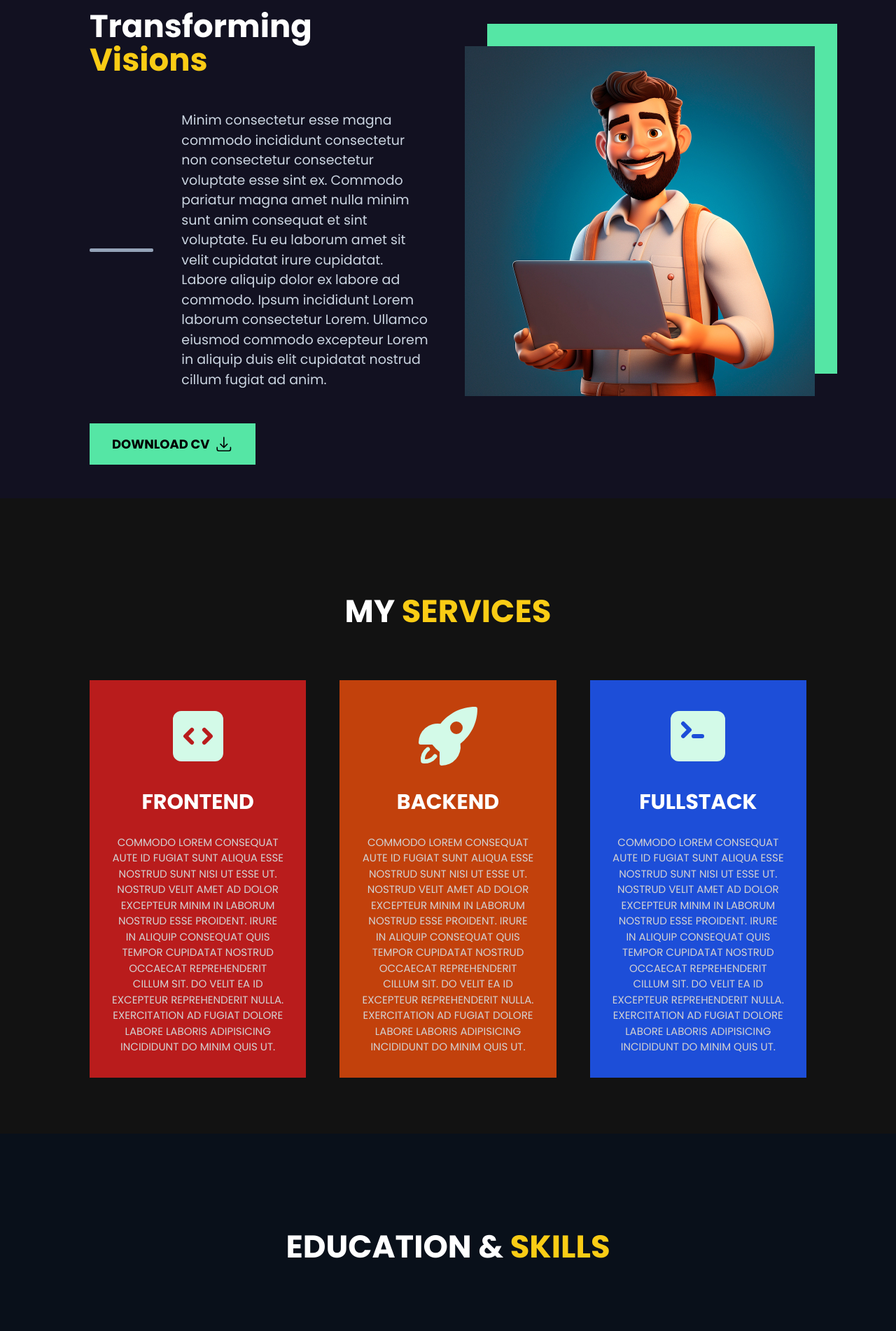
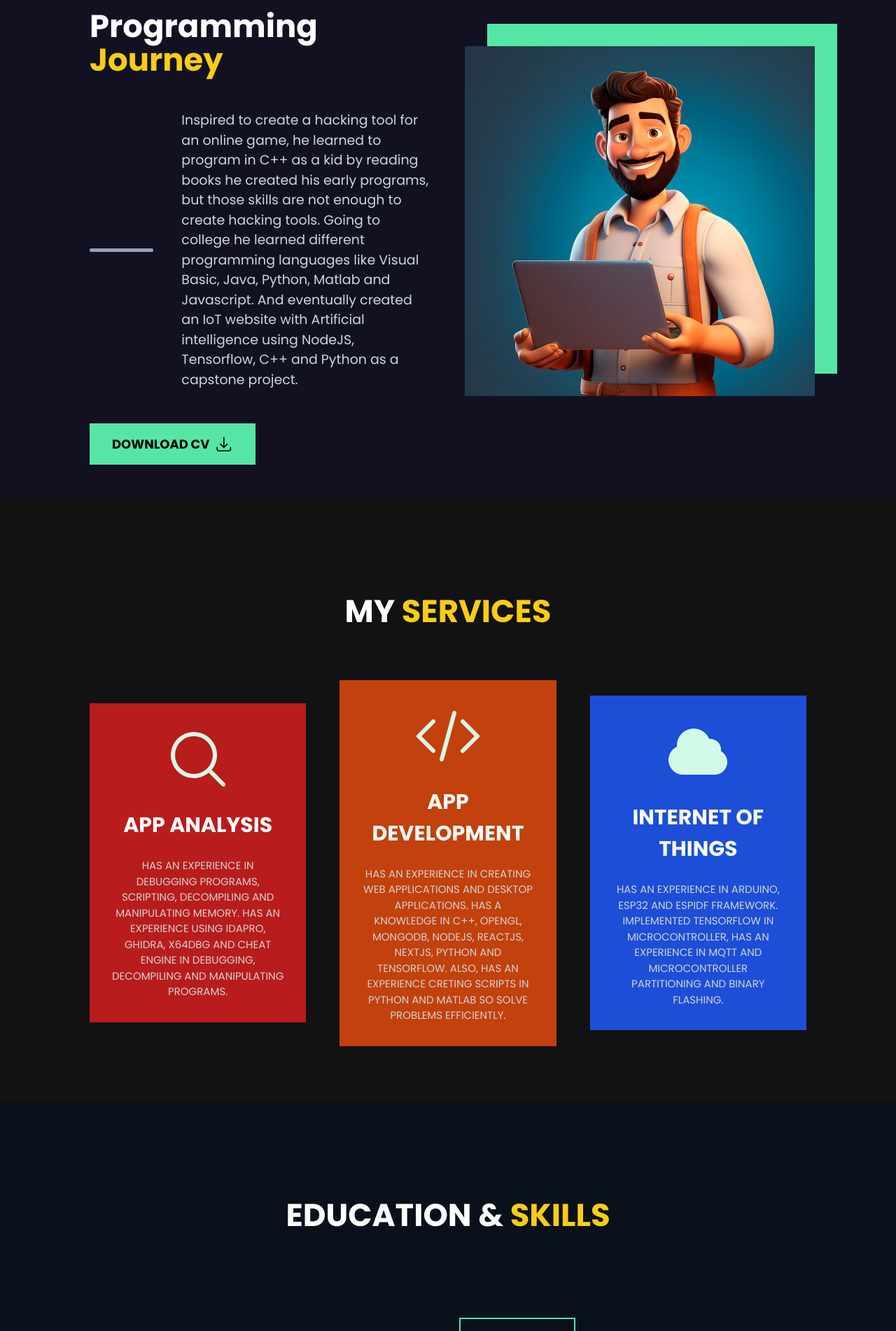
Before and after one commit to Photons3/lumine-portfolio, a Next.js app: page / in a window 1280 px wide. Shown: the part 880-2782 px from the top of the page at 70% size. Built offline with nearby package versions, Linux system fonts and the light colour scheme.

Commit message:
skills hero about and services

```diff
--- a/src/components/About.tsx
+++ b/src/components/About.tsx
@@ -11,18 +11,18 @@ const About = () => {
             ABOUT ME
           </h1>
           <h2 className="text-[25px] md:text-[35px] lg:text-[45px] md:leading-[3rem] leading-[2rem] capitalize mb-[3rem] font-bold text-white">
-            Transforming <span className="text-yellow-400">Visions</span>
+            Programming <span className="text-yellow-400">Journey</span>
           </h2>
           <div className="mb-[3rem] flex items-center md:space-x-10">
             <span className="w-[100px] hidden md:block h-[5px] bg-slate-400 rounded-sm"></span>
             <p className="text-[19px] text-slate-300 w-[80%]">
-              Minim consectetur esse magna commodo incididunt consectetur non
-              consectetur consectetur voluptate esse sint ex. Commodo pariatur
-              magna amet nulla minim sunt anim consequat et sint voluptate. Eu
-              eu laborum amet sit velit cupidatat irure cupidatat. Labore
-              aliquip dolor ex labore ad commodo. Ipsum incididunt Lorem laborum
-              consectetur Lorem. Ullamco eiusmod commodo excepteur Lorem in
-              aliquip duis elit cupidatat nostrud cillum fugiat ad anim.
+              Inspired to create a hacking tool for an online game, he learned
+              to program in C++ as a kid by reading books he created his early
+              programs, but those skills are not enough to create hacking tools.
+              Going to college he learned different programming languages like
+              Visual Basic, Java, Python, Matlab and Javascript. And eventually
+              created an IoT website with Artificial intelligence using NodeJS,
+              Tensorflow, C++ and Python as a capstone project.
             </p>
           </div>
           <button className="px-[2rem] hover:bg-yellow-400 transition-all duration-200 py-[1rem] text-[18px] font-bold uppercase bg-[#55e6a5] text-black flex items-center space-x-2">
@@ -30,7 +30,10 @@ const About = () => {
             <ArrowDownTrayIcon className="w-[1.6rem] h-[1.7rem] text-black" />
           </button>
         </div>
-        <div data-aos="fade-left" className="lg:w-[500px] mx-auto md:mx-0 mt-[2rem] lg:mt-0 lg:h-[500px] w-[300px] h-[300px] relative">
+        <div
+          data-aos="fade-left"
+          className="lg:w-[500px] mx-auto md:mx-0 mt-[2rem] lg:mt-0 lg:h-[500px] w-[300px] h-[300px] relative"
+        >
           <Image
             src="/images/about.jpg"
             alt="user"
--- a/src/components/Hero.tsx
+++ b/src/components/Hero.tsx
@@ -6,20 +6,23 @@ import { ArrowDownTrayIcon, PlayCircleIcon } from "@heroicons/react/24/solid";
 
 const Hero = () => {
   return (
-    <div id="home" className="h-[88vh] bg-[url('/images/banner.jpg')] bg-cover bg-center mt-[10vh]">
+    <div
+      id="home"
+      className="h-[88vh] bg-[url('/images/banner.jpg')] bg-cover bg-center mt-[10vh]"
+    >
       <Particle />
       <div className="w-[80%] grid-cols-1 mx-auto grid lg:grid-cols-2 gap-[3rem] h-[100%] items-center">
         <div>
           <h1 className="text-[35px] md:text-[50px] text-white font-bold">
-            HI, I`M <span className="text-yellow-400">JESTER!</span>
+            HI, I&apos;M <span className="text-yellow-400">JESTER!</span>
           </h1>
           <TextEffect />
           <p className="mt-[1.5rem] text-[18px] text-[#ffffff92]">
-            In laboris cupidatat dolor eu id officia ullamco est esse
-            reprehenderit. In velit ut sunt do tempor non sunt sit. Velit
-            laboris tempor commodo exercitation dolore anim ut eiusmod sint
-            minim exercitation ea. Ad anim sit pariatur id ut cupidatat labore
-            minim.
+            I&apos;m an Electronics Engineer that loves to thinker with
+            electronics devices and automate them. I started learning
+            programming when I was a 10 years old being inspired by Game
+            Hacking. Loves computers in general and by hobby learned programming
+            through reading books, e-books and videos available on the internet
           </p>
           <div className="mt-[2rem] flex-col space-y-6 sm:space-y-0 sm:flex sm:flex-row items-center sm:space-x-6">
             <button className="px-[2rem] hover:bg-yellow-400 transition-all duration-200 py-[1rem] text-[18px] font-bold uppercase bg-[#55e6a5] text-black flex items-center space-x-2">
--- a/src/components/Services.tsx
+++ b/src/components/Services.tsx
@@ -1,62 +1,62 @@
 import {
+  CloudIcon,
+  CodeBracketIcon,
   CodeBracketSquareIcon,
   CommandLineIcon,
+  MagnifyingGlassIcon,
   RocketLaunchIcon,
 } from "@heroicons/react/24/solid";
 import React from "react";
 
 const Services = () => {
   return (
-    <div id="services" className="bg-[#121212] pt-[4rem] md:pt-[8rem] pb-[5rem]">
+    <div
+      id="services"
+      className="bg-[#121212] pt-[4rem] md:pt-[8rem] pb-[5rem]"
+    >
       <p className="heading">
         My <span className="text-yellow-400">Services</span>
       </p>
       <div className="grid grid-cols-1 md:grid-cols-2 lg:grid-cols-3 w-[80%] mx-auto items-center gap-[3rem] mt-[4rem] text-white">
         <div data-aos="fade-right">
           <div className="bg-red-700 hover:scale-110 transform transition-all duration-300 hover:-rotate-6 uppercase font-semibold text-center p-[2rem]">
-            <CodeBracketSquareIcon className="w-[6rem] h-[6rem] mx-auto text-[#d3fae8]" />
+            <MagnifyingGlassIcon className="w-[6rem] h-[6rem] mx-auto text-[#d3fae8]" />
             <h1 className="texy-[20px] md:text-[30px] mt-[1.5rem] mb-[1.5rem]">
-              Frontend
+              App Analysis
             </h1>
             <p className="text-[15px] text-[#d3d2d2] font-normal">
-              Commodo Lorem consequat aute id fugiat sunt aliqua esse nostrud
-              sunt nisi ut esse ut. Nostrud velit amet ad dolor excepteur minim
-              in laborum nostrud esse proident. Irure in aliquip consequat quis
-              tempor cupidatat nostrud occaecat reprehenderit cillum sit. Do
-              velit ea id excepteur reprehenderit nulla. Exercitation ad fugiat
-              dolore labore laboris adipisicing incididunt do minim quis ut.
+              Has an experience in debugging programs, scripting, decompiling
+              and manipulating memory. Has an experience using IDAPro, Ghidra,
+              x64dbg and Cheat Engine in debugging, decompiling and manipulating
+              programs.
             </p>
           </div>
         </div>
         <div data-aos="zoom-in" data-aos-delay="300">
           <div className="bg-orange-700 hover:scale-110 transform transition-all duration-300 uppercase font-semibold text-center p-[2rem]">
-            <RocketLaunchIcon className="w-[6rem] h-[6rem] mx-auto text-[#d3fae8]" />
+            <CodeBracketIcon className="w-[6rem] h-[6rem] mx-auto text-[#d3fae8]" />
             <h1 className="texy-[20px] md:text-[30px] mt-[1.5rem] mb-[1.5rem]">
-              Backend
+              App Development
             </h1>
             <p className="text-[15px] text-[#d3d2d2] font-normal">
-              Commodo Lorem consequat aute id fugiat sunt aliqua esse nostrud
-              sunt nisi ut esse ut. Nostrud velit amet ad dolor excepteur minim
-              in laborum nostrud esse proident. Irure in aliquip consequat quis
-              tempor cupidatat nostrud occaecat reprehenderit cillum sit. Do
-              velit ea id excepteur reprehenderit nulla. Exercitation ad fugiat
-              dolore labore laboris adipisicing incididunt do minim quis ut.
+              Has an experience in creating Web Applications and Desktop
+              Applications. Has a knowledge in C++, OpenGL, MongoDB, NodeJS,
+              ReactJS, NextJS, Python and Tensorflow. Also, has an experience
+              creting scripts in Python and Matlab so solve problems
+              efficiently.
             </p>
           </div>
         </div>
         <div data-aos="fade-left" data-aos-delay="500">
           <div className="bg-blue-700 hover:scale-110 transform transition-all duration-300 hover:rotate-6 uppercase font-semibold text-center p-[2rem]">
-            <CommandLineIcon className="w-[6rem] h-[6rem] mx-auto text-[#d3fae8]" />
+            <CloudIcon className="w-[6rem] h-[6rem] mx-auto text-[#d3fae8]" />
             <h1 className="texy-[20px] md:text-[30px] mt-[1.5rem] mb-[1.5rem]">
-              Fullstack
+              Internet of Things
             </h1>
             <p className="text-[15px] text-[#d3d2d2] font-normal">
-              Commodo Lorem consequat aute id fugiat sunt aliqua esse nostrud
-              sunt nisi ut esse ut. Nostrud velit amet ad dolor excepteur minim
-              in laborum nostrud esse proident. Irure in aliquip consequat quis
-              tempor cupidatat nostrud occaecat reprehenderit cillum sit. Do
-              velit ea id excepteur reprehenderit nulla. Exercitation ad fugiat
-              dolore labore laboris adipisicing incididunt do minim quis ut.
+              Has an experience in Arduino, ESP32 and ESPIDF framework.
+              Implemented Tensorflow in microcontroller, has an experience in
+              MQTT and microcontroller partitioning and binary flashing.
             </p>
           </div>
         </div>
--- a/src/components/Skills.tsx
+++ b/src/components/Skills.tsx
@@ -10,26 +10,50 @@ const Skills = () => {
       </h1>
       <div className="w-[80%] mx-auto pt-[4rem] md:pt-[8rem] grid grid-cols-1 md:grid-cols-2 gap-[2rem] items-center">
         <div>
-          <SkillsItem title="React Developer" year="2014-2018" />
-          <SkillsItem title="MERN Stack Developer" year="2016-2020" />
+          <SkillsItem title="Service Engineer" year="2018-2022">
+            Licensed Electronics Engineer, handles accounts such as hospitals
+            and clinics around Manila and Southern Luzon. Has an experience in
+            quality assurance, troubleshooting and reparing medical equipments.
+            Also, in charge of training, demo and installation of different
+            medical equipment.
+          </SkillsItem>
+          <SkillsItem title="Scripting/Automation" year="2020-2023">
+            Used Python, Jupiter Notebooks, Linux Virtual Machines and Matlab to
+            automate task and to solve problems much more efficiently.
+            Experience in creating python scripts that automatically ingest
+            spreadsheets using Pandas and iterates possible parameters for
+            cellular network towers and outputs solutions to the user.
+          </SkillsItem>
           <SkillsLanguage
-            skill1="html"
-            skill2="css"
-            skill3="javascript"
-            level1="w-[91%]"
-            level2="w-[88%]"
+            skill1="Python"
+            skill2="Troubleshooting"
+            skill3="Virtual Machines"
+            level1="w-[90%]"
+            level2="w-[90%]"
             level3="w-[90%]"
           />
         </div>
         <div>
-          <SkillsItem title="Next JS Developer" year="2018-2021" />
-          <SkillsItem title="NodeJS Developer" year="2021-2023" />
+          <SkillsItem title="Web Development" year="2022-2024">
+            Has created an IoT interface website using NodeJS as backend,
+            handlebars in frontend and MongoDB as a database. Has a knowledge in
+            using CRUD and Websocket API in communicating with client the side.
+            Has created several React and NextJS app and is on a process of
+            creating scheduling system for a company.
+          </SkillsItem>
+          <SkillsItem title="Microcontoller and App Analysis" year="2021-2023">
+            Has built different microcontroller projects using Arduino and ESP32
+            microcontroller. Has an experience in MQTT, Tensorflow in
+            Microcontroller, C/C++, Python, IoT and Microcontroller Development.
+            Experience in OpenGL and DirectX hooking, C++ memory manipulations,
+            debugging and decompiling softwares.
+          </SkillsItem>
           <SkillsLanguage
-            skill1="React"
-            skill2="Next JS"
-            skill3="Typescript"
-            level1="w-[91%]"
-            level2="w-[88%]"
+            skill1="React JS"
+            skill2="App Debugging"
+            skill3="C/C++"
+            level1="w-[90%]"
+            level2="w-[90%]"
             level3="w-[90%]"
           />
         </div>
--- a/src/components/SkillsItem.tsx
+++ b/src/components/SkillsItem.tsx
@@ -3,8 +3,10 @@ import React from "react";
 interface Props {
   title: string;
   year: string;
+  children: string;
 }
-const SkillsItem = ({ title, year }: Props) => {
+
+const SkillsItem = ({ title, year, children }: Props) => {
   return (
     <div className="mb-[4rem] md:mb-[8rem]">
       <span className="px-[2rem] text-[#55e6a5] py-[0.9rem] font-bold text-[18px] border-[2px] border-[#55e6a5]">
@@ -14,15 +16,7 @@ const SkillsItem = ({ title, year }: Props) => {
         {title}
       </h1>
       <p className="text-[#aaaaaa] font-normal w-[80%] text-[17px] opacity-80">
-        Anim proident non aliqua duis do minim enim velit eu voluptate laborum
-        velit duis. Proident laborum ullamco adipisicing et ea nulla mollit
-        eiusmod ea eu labore. Nostrud eiusmod dolore dolor Lorem exercitation id
-        aliquip dolor officia do id et in. Nostrud laborum laborum labore magna
-        proident adipisicing do eu ex consectetur. Dolore aliqua id non id in
-        incididunt anim ea duis Lorem nisi minim culpa. Eiusmod laborum ex
-        excepteur incididunt reprehenderit anim amet sunt culpa laboris aliquip
-        veniam irure labore. Fugiat non excepteur proident et laboris anim
-        cillum.
+        {children}
       </p>
     </div>
   );
```
